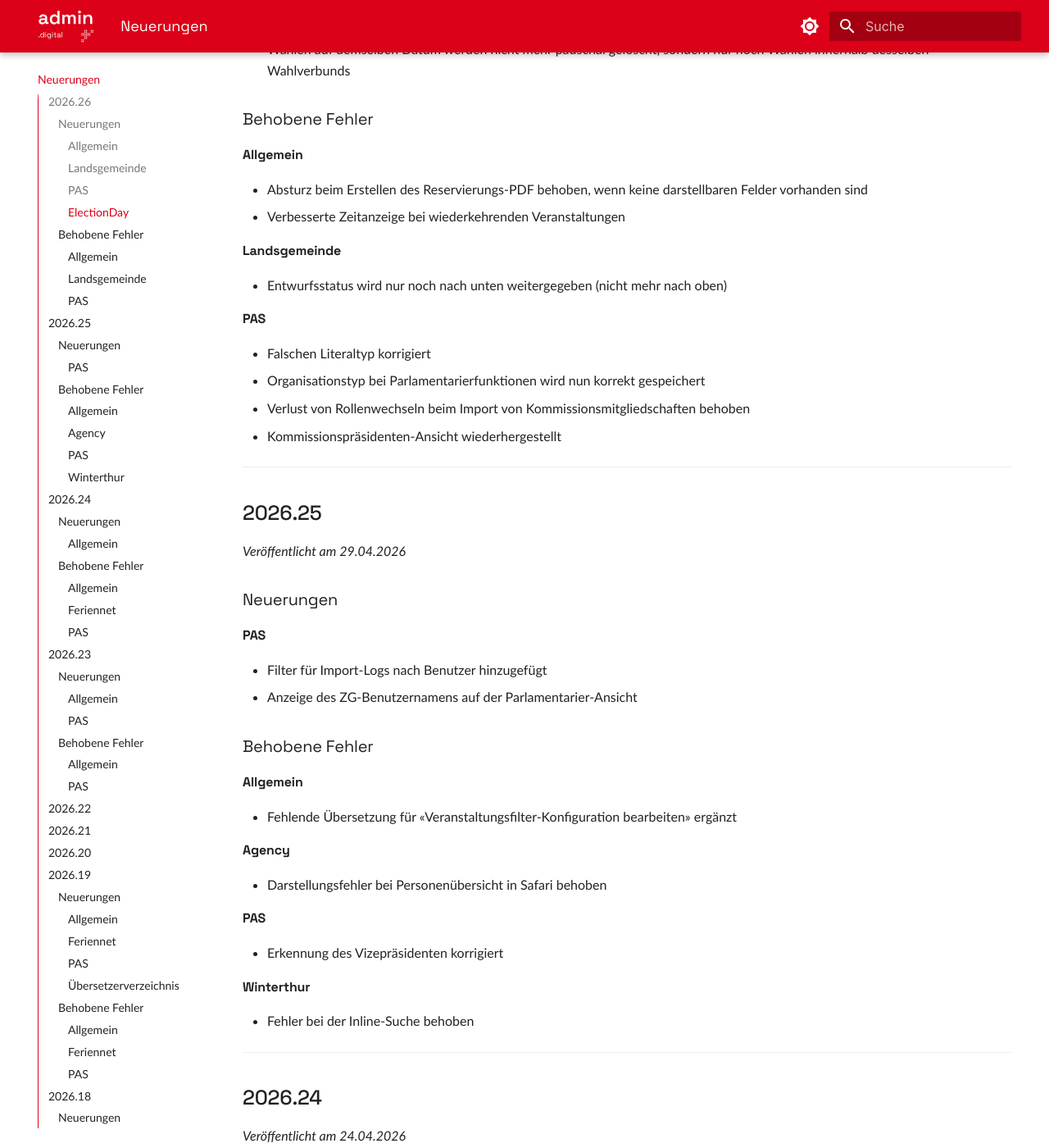
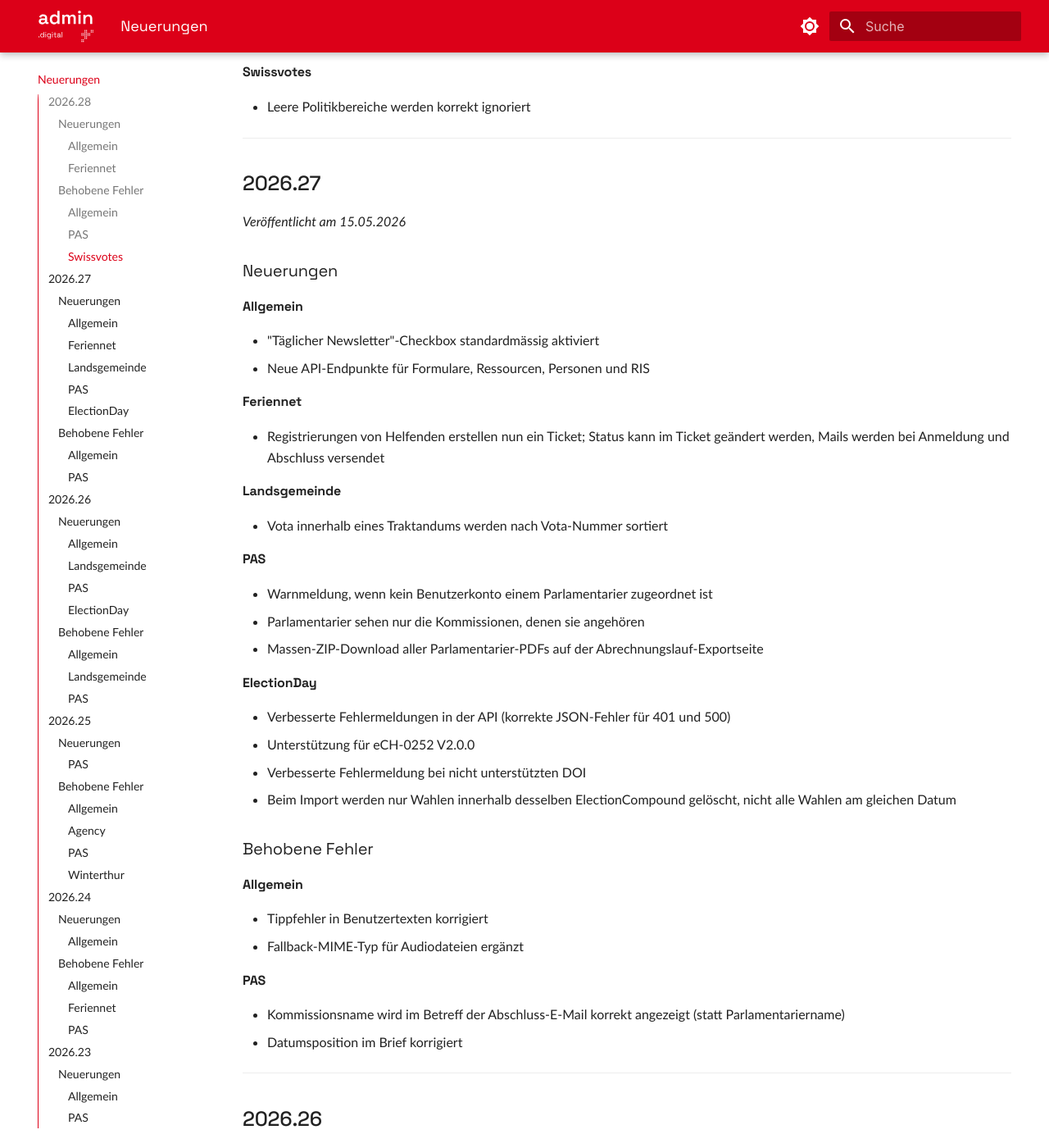
Before and after one commit to seantis/docs-admin-digital, an MkDocs documentation site: the page built from content/neuerungen/index.md, in a window 1280 px wide and 1400 px high, scrolled down 1028 px. Shown: the whole window at 82% size. Built offline with MkDocs 1.6.1 and Material for MkDocs 9.7.7, drawn with Linux system fonts in a browser that asks for light colours; some of the changed text lies outside the part shown.

Commit message:
Add release notes

```diff
--- a/content/neuerungen/index.md
+++ b/content/neuerungen/index.md
@@ -8,6 +8,70 @@
 !!! tip "Komplettes Changelog"
     Entwickler:innen können hier das komplette technische Changelog nachlesen: [CHANGES.md auf GitHub](https://github.com/OneGov/onegov-cloud/blob/master/CHANGES.md)
 
+---
+
+## 2026.28
+*Veröffentlicht am 22.05.2026*
+
+### Neuerungen
+
+#### Allgemein
+- Mandantenspezifische E-Mail-Absender konfigurierbar
+- Rechnungspositionen werden nach Erstellungsdatum so   rtiert (stabilere Reihenfolge)
+
+#### Feriennet
+- Freiwilligenmeldungen erstellen nun ein Ticket; Status kann im Ticket geändert werden, Mails werden bei Anmeldung und Abschluss versendet
+
+### Behobene Fehler
+
+#### Allgemein
+- Darstellung von Tag-Namen korrigiert
+- Link-Migrations-Tool korrigiert (korrekte Zählung von URL-Vorkommen pro Feld)
+- Suche mit Suchvorschlägen korrigiert
+
+#### PAS
+- Anwesenheitsformulare zeigen nur noch aktive Kantonsratsmitglieder an
+
+#### Swissvotes
+- Leere Politikbereiche werden korrekt ignoriert
+
+---
+
+## 2026.27
+*Veröffentlicht am 15.05.2026*
+
+### Neuerungen
+
+#### Allgemein
+- "Täglicher Newsletter"-Checkbox standardmässig aktiviert
+- Neue API-Endpunkte für Formulare, Ressourcen, Personen und RIS
+
+#### Feriennet
+- Registrierungen von Helfenden erstellen nun ein Ticket; Status kann im Ticket geändert werden, Mails werden bei Anmeldung und Abschluss versendet
+
+#### Landsgemeinde
+- Vota innerhalb eines Traktandums werden nach Vota-Nummer sortiert
+
+#### PAS
+- Warnmeldung, wenn kein Benutzerkonto einem Parlamentarier zugeordnet ist
+- Parlamentarier sehen nur die Kommissionen, denen sie angehören
+- Massen-ZIP-Download aller Parlamentarier-PDFs auf der Abrechnungslauf-Exportseite
+
+#### ElectionDay
+- Verbesserte Fehlermeldungen in der API (korrekte JSON-Fehler für 401 und 500)
+- Unterstützung für eCH-0252 V2.0.0
+- Verbesserte Fehlermeldung bei nicht unterstützten DOI
+- Beim Import werden nur Wahlen innerhalb desselben ElectionCompound gelöscht, nicht alle Wahlen am gleichen Datum
+
+### Behobene Fehler
+
+#### Allgemein
+- Tippfehler in Benutzertexten korrigiert
+- Fallback-MIME-Typ für Audiodateien ergänzt
+
+#### PAS
+- Kommissionsname wird im Betreff der Abschluss-E-Mail korrekt angezeigt (statt Parlamentariername)
+- Datumsposition im Brief korrigiert
 ---
 
 ## 2026.26
```
